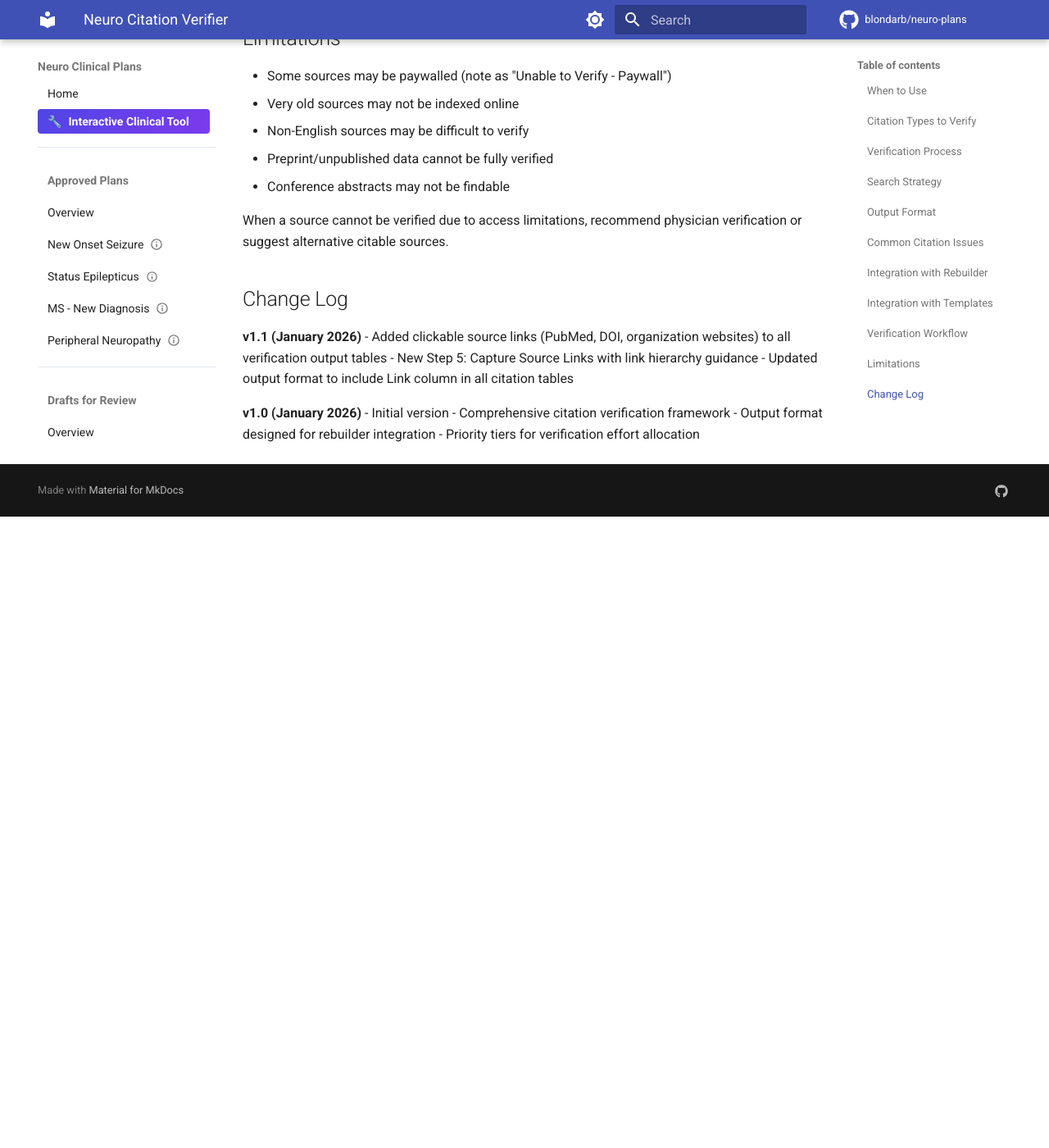
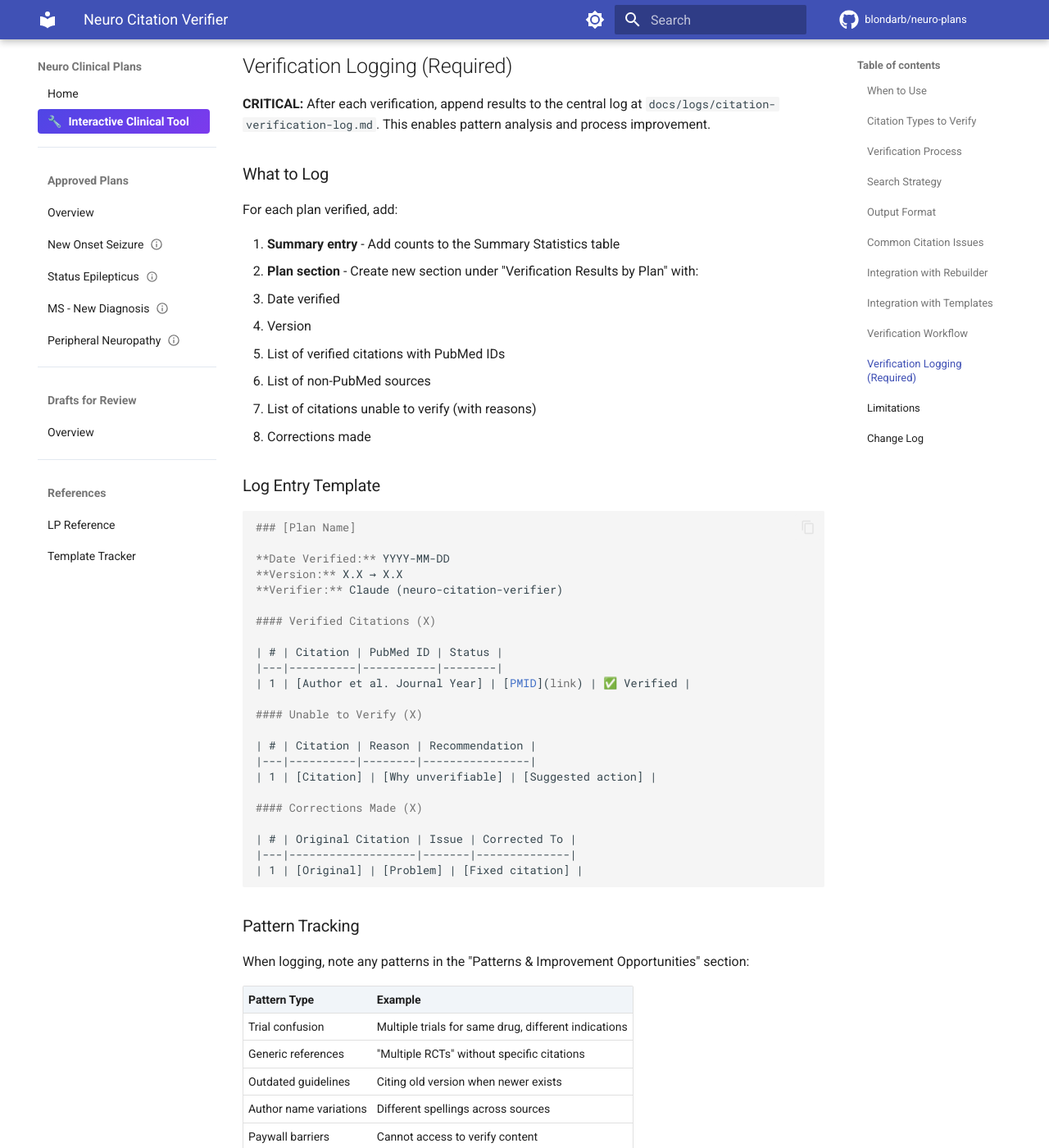
Before and after one commit to blondarb/neuro-plans, an MkDocs documentation site: the page built from docs/skills/neuro-citation-verifier-skill.md, in a window 1280 px wide and 1400 px high, scrolled down 7156 px. Shown: the whole window at 82% size. Built offline with MkDocs 1.6.1 and Material for MkDocs 9.7.7, drawn with Linux system fonts in a browser that asks for light colours; comment, search, counter and statistics services are not loaded; before the commit the page ends 7786 px from its top, so only the background shows below that; some of the changed text lies outside the part shown.

Commit message:
Add citation verification logging system
- Created docs/logs/citation-verification-log.md to track verification results
- Updated citation verifier skill (v1.2) with required logging step
- Added pattern tracking for continuous improvement
- Added logs directory to CLAUDE.md key files
- Logged Peripheral Neuropathy verification results as first entry

````diff
--- a/docs/skills/neuro-citation-verifier-skill.md
+++ b/docs/skills/neuro-citation-verifier-skill.md
@@ -300,10 +300,70 @@ C3. Section 8 - Add missing citation: "Hauser WA et al. NEJM 1998;338:429-34" fo
 3. Search and verify each citation (HIGH priority first)
 4. Document findings in verification report
 5. Generate correction list compatible with neuro-rebuilder
-6. Physician reviews flagged citations
-7. Corrections implemented via rebuilder
-8. Re-verify any changed citations
-9. Proceed to CPT/synonym enrichment
+6. **Log results to `docs/logs/citation-verification-log.md`** (NEW)
+7. Physician reviews flagged citations
+8. Corrections implemented via rebuilder
+9. Re-verify any changed citations
+10. Proceed to CPT/synonym enrichment
+
+## Verification Logging (Required)
+
+**CRITICAL:** After each verification, append results to the central log at `docs/logs/citation-verification-log.md`. This enables pattern analysis and process improvement.
+
+### What to Log
+
+For each plan verified, add:
+
+1. **Summary entry** - Add counts to the Summary Statistics table
+2. **Plan section** - Create new section under "Verification Results by Plan" with:
+   - Date verified
+   - Version
+   - List of verified citations with PubMed IDs
+   - List of non-PubMed sources
+   - List of citations unable to verify (with reasons)
+   - Corrections made
+
+### Log Entry Template
+
+```markdown
+### [Plan Name]
+
+**Date Verified:** YYYY-MM-DD
+**Version:** X.X → X.X
+**Verifier:** Claude (neuro-citation-verifier)
+
+#### Verified Citations (X)
+
+| # | Citation | PubMed ID | Status |
+|---|----------|-----------|--------|
+| 1 | [Author et al. Journal Year] | [PMID](link) | ✅ Verified |
+
+#### Unable to Verify (X)
+
+| # | Citation | Reason | Recommendation |
+|---|----------|--------|----------------|
+| 1 | [Citation] | [Why unverifiable] | [Suggested action] |
+
+#### Corrections Made (X)
+
+| # | Original Citation | Issue | Corrected To |
+|---|-------------------|-------|--------------|
+| 1 | [Original] | [Problem] | [Fixed citation] |
+```
+
+### Pattern Tracking
+
+When logging, note any patterns in the "Patterns & Improvement Opportunities" section:
+
+| Pattern Type | Example |
+|--------------|---------|
+| Trial confusion | Multiple trials for same drug, different indications |
+| Generic references | "Multiple RCTs" without specific citations |
+| Outdated guidelines | Citing old version when newer exists |
+| Author name variations | Different spellings across sources |
+| Paywall barriers | Cannot access to verify content |
+
+This data helps improve the builder and checker skills over time.
 
 ## Limitations
 
@@ -317,6 +377,12 @@ When a source cannot be verified due to access limitations, recommend physician
 
 ## Change Log
 
+**v1.2 (January 2026)**
+- Added required verification logging to `docs/logs/citation-verification-log.md`
+- New "Verification Logging (Required)" section with log entry template
+- Added pattern tracking for continuous improvement
+- Updated workflow to include logging step
+
 **v1.1 (January 2026)**
 - Added clickable source links (PubMed, DOI, organization websites) to all verification output tables
 - New Step 5: Capture Source Links with link hierarchy guidance
````
Also changed, not shown: CLAUDE.md (+1 -0 lines), docs/logs/citation-verification-log.md (added, +151 -0 lines).
